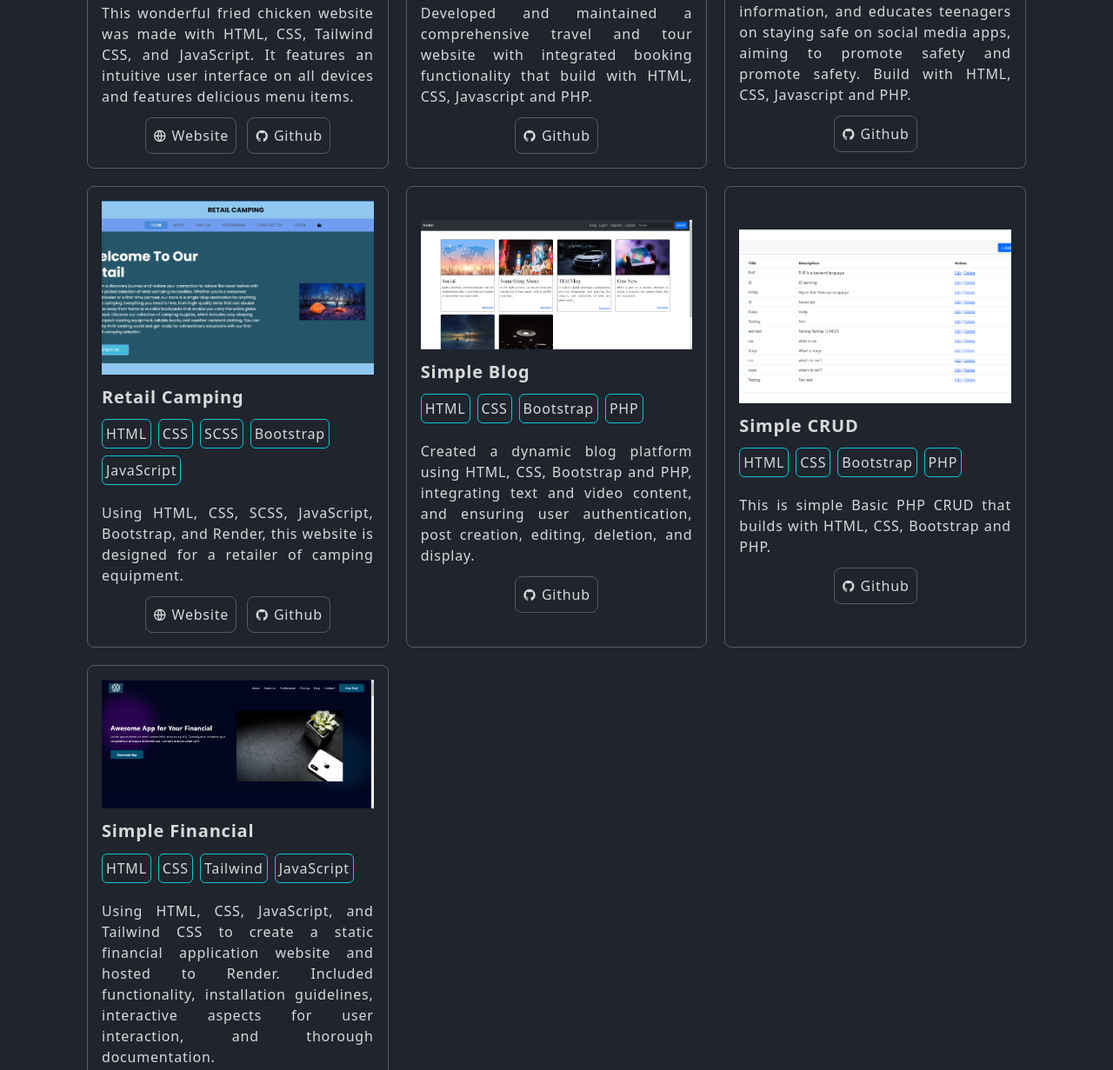
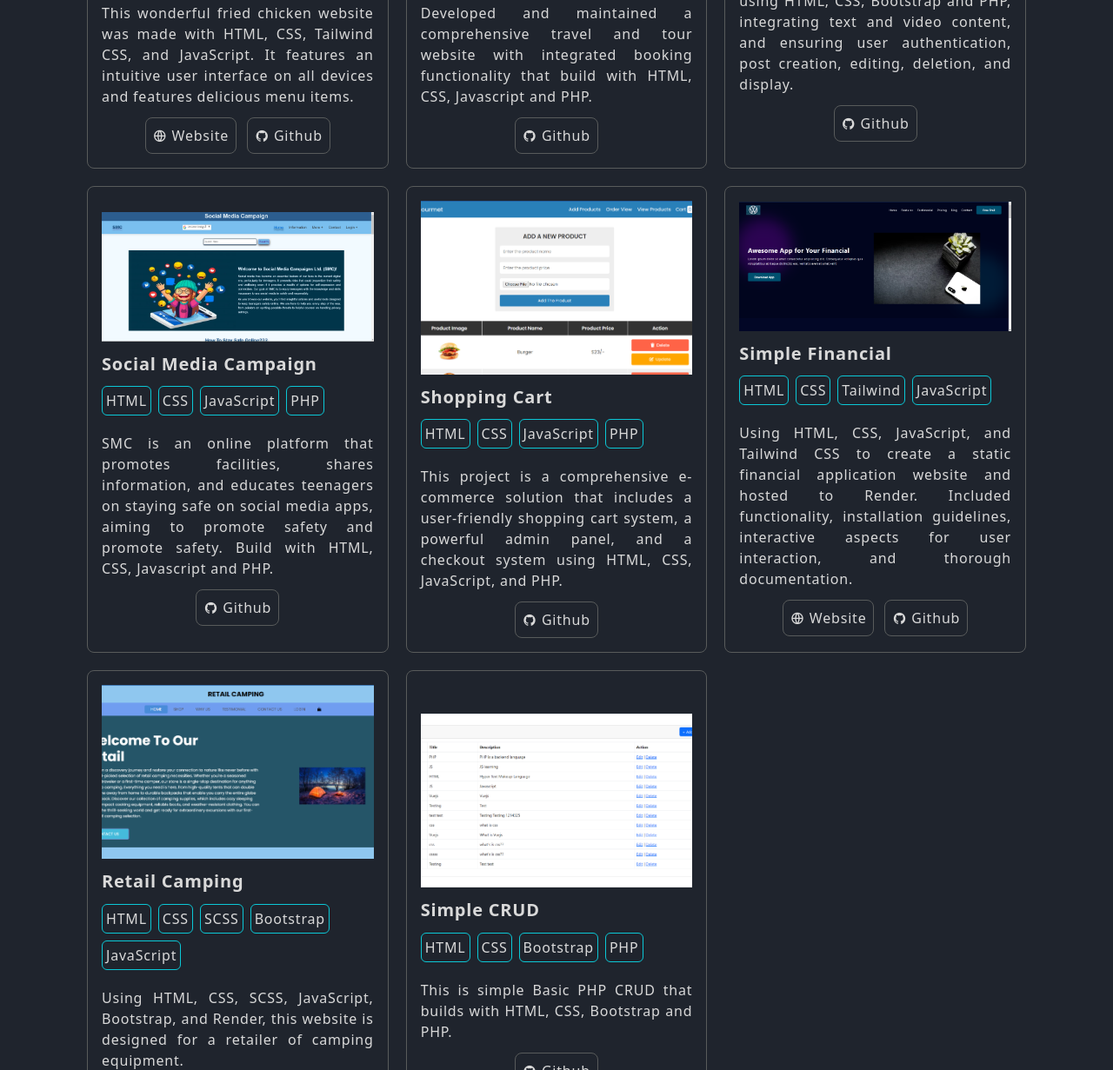
Before and after one commit to katherinekhine/portfolio, a website: page index.html in a window 1280 px wide. Shown: the part 2308-3539 px from the top of the page at 87% size. Drawn offline with nearby package versions, Linux system fonts and the light colour scheme.

Commit message:
adding new project

```diff
--- a/index.html
+++ b/index.html
@@ -23,7 +23,7 @@
         <nav class="flex justify-between items-center px-10 lg:px-20">
             <div class="w-25 py-5 flex items-center gap-2">
                 <a href="#home" class="text-lg text-color-white">Khine Shun Lae</a>
-                <img src="./img/logo.png" alt="image" class="w-3 h-3">
+                <img src="./img/logo.png" alt="image" class="w-4 h-4">
             </div>
             <div>
                 <ul class="hidden lg:flex items-center space-x-6 uppercase">
@@ -204,6 +204,33 @@
                         </div>
                     </div>
                     <div
+                        class="flex justify-center flex-col p-4 border border-color-black-light rounded-lg hover:border-color-secondary hover:shadow-lg hover:shadow-color-secondary">
+                        <div class="h-[200p w-fullx]">
+                            <img src="img/project/vlog.png" alt=""
+                                class="h-full w-full object-cover bg-color-secondary">
+                        </div>
+                        <div class="mt-3">
+                            <h4 class="h4">Simple Blog</h4>
+                            <div class="flex justify-start flex-wrap gap-2 mt-3">
+                                <p class="border border-color-secondary p-1 rounded-md">HTML</p>
+                                <p class="border border-color-secondary p-1 rounded-md">CSS</p>
+                                <p class="border border-color-secondary p-1 rounded-md">Bootstrap</p>
+                                <p class="border border-color-secondary p-1 rounded-md">PHP</p>
+                            </div>
+                            <p class="p mt-5">Created a dynamic blog platform using HTML, CSS, Bootstrap and
+                                PHP, integrating text and video content, and ensuring user
+                                authentication, post creation, editing, deletion, and display.</p>
+                            <div class="flex justify-center gap-3 mt-3">
+                                <!-- <button class="border border-color-black-light p-2 rounded-lg"><a href="#"><i
+                                                                class="ri-global-line"></i> Website</a></button> -->
+                                <button class="border border-color-black-light p-2 rounded-lg"><a
+                                        href="https://github.com/katherinekhine/2024-april-blog"><i
+                                            class="ri-github-fill"></i>
+                                        Github</a></button>
+                            </div>
+                        </div>
+                    </div>
+                    <div
                         class="flex justify-center items-start flex-col p-4 border border-color-black-light rounded-lg hover:border-color-secondary hover:shadow-lg hover:shadow-color-secondary">
                         <div class="h-[200 w-fullpx]">
                             <img src="img/project/smc.png" alt="" class="h-full w-full object-cover bg-color-secondary">
@@ -222,10 +249,67 @@
                                 HTML, CSS, Javascript and PHP.</p>
                             <div class="flex justify-center gap-3 mt-3">
                                 <!-- <button class="border border-color-black-light p-2 rounded-lg"><a href="#"><i
-                                            class="ri-global-line"></i> Website</a></button> -->
+                                                                class="ri-global-line"></i> Website</a></button> -->
                                 <button class="border border-color-black-light p-2 rounded-lg"><a
                                         href="https://github.com/katherinekhine/social-media-campaign"><i
-                                            class="ri-github-fill"></i> Github</a></button>
+                                            class="ri-github-fill"></i>
+                                        Github</a></button>
+                            </div>
+                        </div>
+                    </div>
+                    <div
+                        class="flex justify-center flex-col p-4 border border-color-black-light rounded-lg hover:border-color-secondary hover:shadow-lg hover:shadow-color-secondary">
+                        <div class="h-[200px] w-full">
+                            <img src="img/project/shopping-cart.png" alt=""
+                                class="h-full w-full object-cover bg-color-secondary">
+                        </div>
+                        <div class="mt-3">
+                            <h4 class="h4">Shopping Cart</h4>
+                            <div class="flex justify-start flex-wrap gap-2 mt-3">
+                                <p class="border border-color-secondary p-1 rounded-md">HTML</p>
+                                <p class="border border-color-secondary p-1 rounded-md">CSS</p>
+                                <p class="border border-color-secondary p-1 rounded-md">JavaScript</p>
+                                <p class="border border-color-secondary p-1 rounded-md">PHP</p>
+                            </div>
+                            <p class="p mt-5">This project is a comprehensive e-commerce solution that includes a
+                                user-friendly shopping cart system, a powerful admin
+                                panel, and a checkout system using HTML, CSS, JavaScript, and PHP.</p>
+                            <div class="flex justify-center gap-3 mt-3">
+                                <!-- <button class="border border-color-black-light p-2 rounded-lg"><a href="#"><i
+                                                                                                                            class="ri-global-line"></i> Website</a></button> -->
+                                <button class="border border-color-black-light p-2 rounded-lg"><a
+                                        href="https://github.com/katherinekhine/travel-tour"><i
+                                            class="ri-github-fill"></i>
+                                        Github</a></button>
+                            </div>
+                        </div>
+                    </div>
+                    <div
+                        class="flex justify-center flex-col p-4 border border-color-black-light rounded-lg hover:border-color-secondary hover:shadow-lg hover:shadow-color-secondary">
+                        <div class="h-[200p w-fullx]">
+                            <img src="img/project/bank.png" alt=""
+                                class="h-full w-full object-cover bg-color-secondary">
+                        </div>
+                        <div class="mt-3">
+                            <h4 class="h4">Simple Financial</h4>
+                            <div class="flex justify-start flex-wrap gap-2 mt-3">
+                                <p class="border border-color-secondary p-1 rounded-md">HTML</p>
+                                <p class="border border-color-secondary p-1 rounded-md">CSS</p>
+                                <p class="border border-color-secondary p-1 rounded-md">Tailwind</p>
+                                <p class="border border-color-secondary p-1 rounded-md">JavaScript</p>
+                            </div>
+                            <p class="p mt-5">Using HTML, CSS, JavaScript, and Tailwind CSS to create a static
+                                financial application website and hosted to Render. Included
+                                functionality, installation guidelines, interactive aspects for user
+                                interaction, and thorough documentation.</p>
+                            <div class="flex justify-center gap-3 mt-3">
+                                <button class="border border-color-black-light p-2 rounded-lg"><a
+                                        href="https://bank-website-lltc.onrender.com"><i class="ri-global-line"></i>
+                                        Website</a></button>
+                                <button class="border border-color-black-light p-2 rounded-lg"><a
+                                        href="https://github.com/katherinekhine/bank_website"><i
+                                            class="ri-github-fill"></i>
+                                        Github</a></button>
                             </div>
                         </div>
                     </div>
@@ -252,33 +336,8 @@
                                         Website</a></button>
                                 <button class="border border-color-black-light p-2 rounded-lg"><a
                                         href="https://github.com/katherinekhine/retail-camping"><i
-                                            class="ri-github-fill"></i> Github</a></button>
-                            </div>
-                        </div>
-                    </div>
-                    <div
-                        class="flex justify-center flex-col p-4 border border-color-black-light rounded-lg hover:border-color-secondary hover:shadow-lg hover:shadow-color-secondary">
-                        <div class="h-[200p w-fullx]">
-                            <img src="img/project/vlog.png" alt=""
-                                class="h-full w-full object-cover bg-color-secondary">
-                        </div>
-                        <div class="mt-3">
-                            <h4 class="h4">Simple Blog</h4>
-                            <div class="flex justify-start flex-wrap gap-2 mt-3">
-                                <p class="border border-color-secondary p-1 rounded-md">HTML</p>
-                                <p class="border border-color-secondary p-1 rounded-md">CSS</p>
-                                <p class="border border-color-secondary p-1 rounded-md">Bootstrap</p>
-                                <p class="border border-color-secondary p-1 rounded-md">PHP</p>
-                            </div>
-                            <p class="p mt-5">Created a dynamic blog platform using HTML, CSS, Bootstrap and
-                                PHP, integrating text and video content, and ensuring user
-                                authentication, post creation, editing, deletion, and display.</p>
-                            <div class="flex justify-center gap-3 mt-3">
-                                <!-- <button class="border border-color-black-light p-2 rounded-lg"><a href="#"><i
-                                            class="ri-global-line"></i> Website</a></button> -->
-                                <button class="border border-color-black-light p-2 rounded-lg"><a
-                                        href="https://github.com/katherinekhine/2024-april-blog"><i
-                                            class="ri-github-fill"></i> Github</a></button>
+                                            class="ri-github-fill"></i>
+                                        Github</a></button>
                             </div>
                         </div>
                     </div>
@@ -307,34 +366,7 @@
                             </div>
                         </div>
                     </div>
-                    <div
-                        class="flex justify-center flex-col p-4 border border-color-black-light rounded-lg hover:border-color-secondary hover:shadow-lg hover:shadow-color-secondary">
-                        <div class="h-[200p w-fullx]">
-                            <img src="img/project/bank.png" alt=""
-                                class="h-full w-full object-cover bg-color-secondary">
-                        </div>
-                        <div class="mt-3">
-                            <h4 class="h4">Simple Financial</h4>
-                            <div class="flex justify-start flex-wrap gap-2 mt-3">
-                                <p class="border border-color-secondary p-1 rounded-md">HTML</p>
-                                <p class="border border-color-secondary p-1 rounded-md">CSS</p>
-                                <p class="border border-color-secondary p-1 rounded-md">Tailwind</p>
-                                <p class="border border-color-secondary p-1 rounded-md">JavaScript</p>
-                            </div>
-                            <p class="p mt-5">Using HTML, CSS, JavaScript, and Tailwind CSS to create a static
-                                financial application website and hosted to Render. Included
-                                functionality, installation guidelines, interactive aspects for user
-                                interaction, and thorough documentation.</p>
-                            <div class="flex justify-center gap-3 mt-3">
-                                <button class="border border-color-black-light p-2 rounded-lg"><a
-                                        href="https://bank-website-lltc.onrender.com"><i class="ri-global-line"></i>
-                                        Website</a></button>
-                                <button class="border border-color-black-light p-2 rounded-lg"><a
-                                        href="https://github.com/katherinekhine/bank_website"><i
-                                            class="ri-github-fill"></i> Github</a></button>
-                            </div>
-                        </div>
-                    </div>
+
                 </div>
 
             </div>
```
Also changed, not shown: img/project/shopping-cart.png (added).
